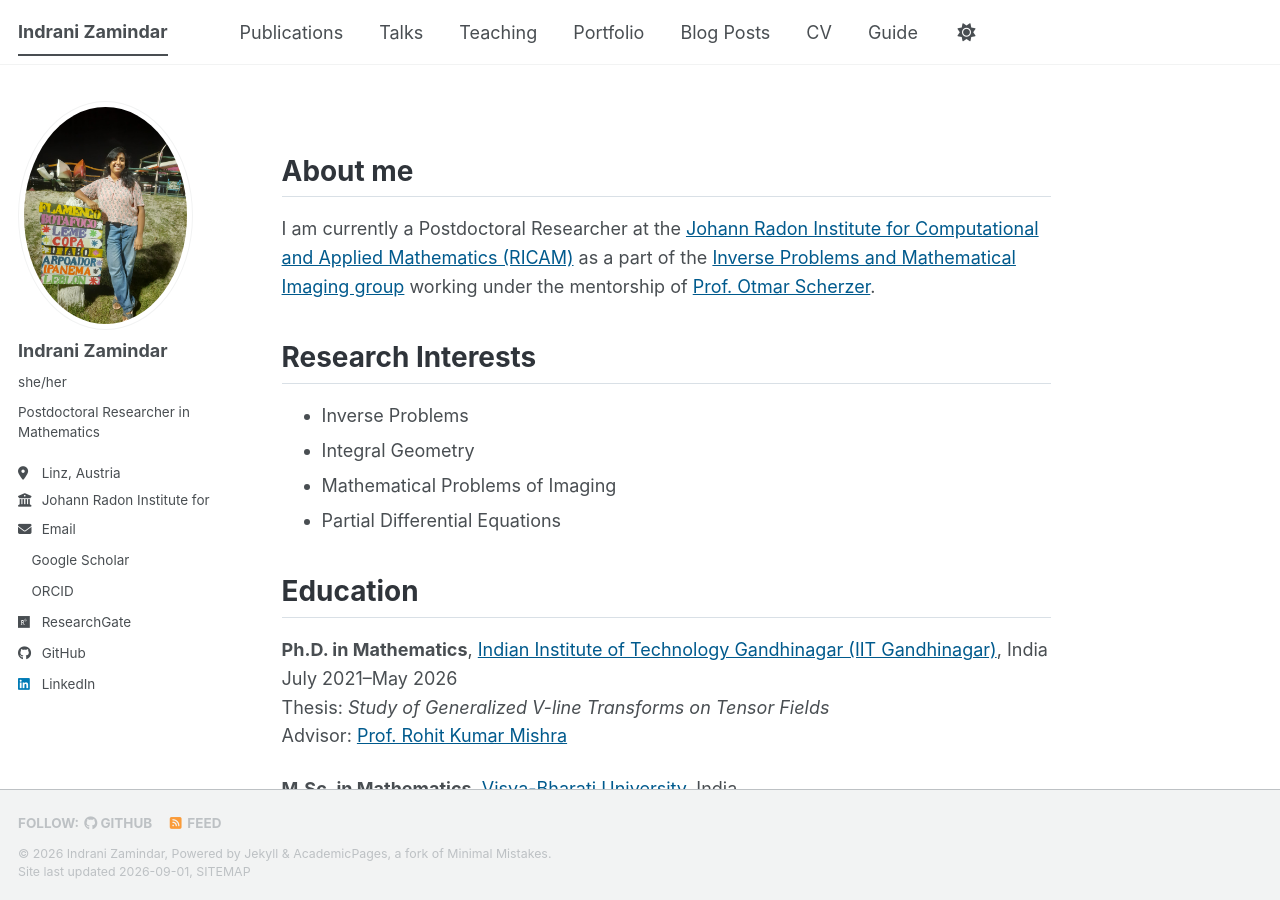
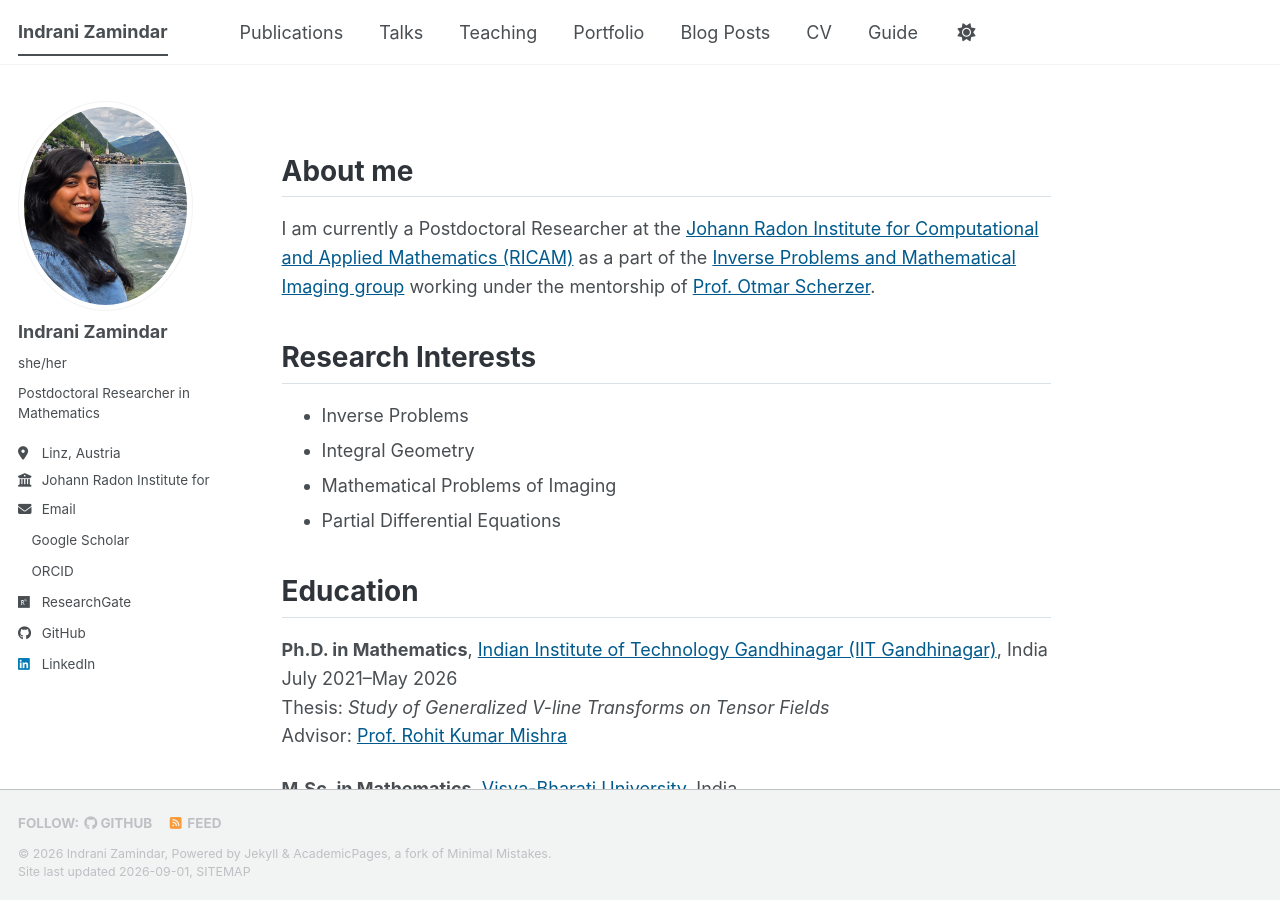
Before and after one commit to izamindar/izamindar.github.io, a Jekyll site: the page built from _pages/about.md, in a window 1280 px wide and 900 px high. Built offline with Jekyll 4.4.1, drawn with Linux system fonts in a browser that asks for light colours; a style sheet for code colours, icons or effects is not loaded.

Commit message:
Update author avatar image in config

```diff
--- a/_config.yml
+++ b/_config.yml
@@ -23,7 +23,7 @@ repository               : "izamindar/izamindar.github.io"
 #               Additional customization can be done by editing /_includes/author-profile.html
 author:
   # Biographic information
-  avatar           : "pic.jpeg"
+  avatar           : "crop_hall.jpg"
   name             : "Indrani Zamindar"
   pronouns         : "she/her"
   bio              : "Postdoctoral Researcher in Mathematics"
```
